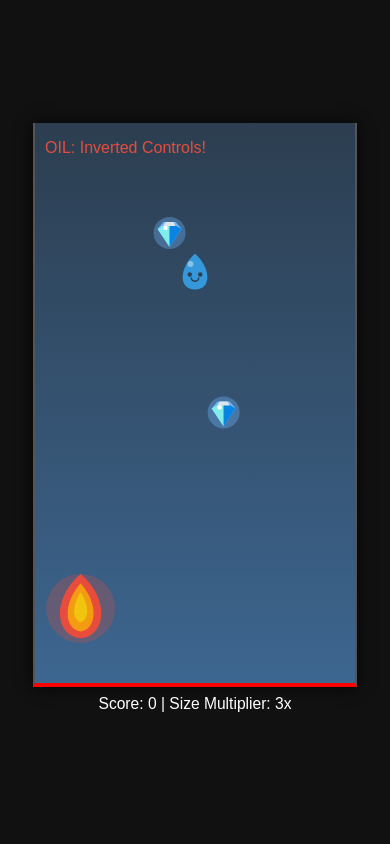
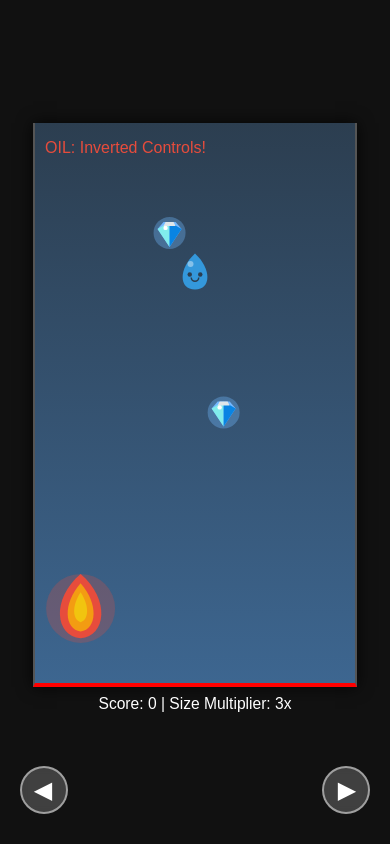
Before and after one commit to beumsk/drop, a plain HTML site: page index.html in a window 390 px wide. Drawn offline with Linux system fonts and the light colour scheme.

Commit message:
add mobile controls

```diff
--- a/index.css
+++ b/index.css
@@ -12,6 +12,9 @@ body {
   background-color: #111;
   color: white;
   font-family: sans-serif;
+  touch-action: none;
+  -webkit-user-select: none;
+  user-select: none;
 }
 
 canvas {
@@ -100,3 +103,49 @@ canvas {
 .menuBtn:active {
   transform: scale(0.95);
 }
+
+#mobile-controls {
+  position: absolute;
+  bottom: 30px;
+  width: 100%;
+  max-width: 400px;
+  display: flex;
+  justify-content: space-between;
+  padding: 0 20px;
+  box-sizing: border-box;
+  pointer-events: none;
+}
+@media screen and (min-width: 768px) {
+  #mobile-controls {
+    display: none;
+  }
+}
+
+.control-btn {
+  pointer-events: auto;
+  width: 48px;
+  height: 48px;
+  background: rgba(255, 255, 255, 0.2);
+  border: 2px solid rgba(255, 255, 255, 0.5);
+  border-radius: 50%;
+  color: white;
+  font-size: 24px;
+  display: flex;
+  justify-content: center;
+  align-items: center;
+  user-select: none;
+  -webkit-user-select: none;
+  outline: none;
+  backdrop-filter: blur(5px);
+  cursor: pointer;
+}
+#btn-left {
+  padding-right: 8px;
+}
+#btn-right {
+  padding-left: 8px;
+}
+
+.control-btn:active {
+  background: rgba(255, 255, 255, 0.5);
+}
--- a/index.html
+++ b/index.html
@@ -10,6 +10,11 @@
     <canvas id="gameCanvas" width="320" height="560"></canvas>
     <div id="ui">
       <p id="scoreDisplay">Score: 0</p>
+    </div>
+
+    <div id="mobile-controls">
+      <button id="btn-left" class="control-btn">◀</button>
+      <button id="btn-right" class="control-btn">▶</button>
     </div>
 
     <div id="gameOverUI" class="overlayUI">
--- a/index.js
+++ b/index.js
@@ -540,6 +540,33 @@ window.addEventListener("keyup", (e) => {
   if (keys.hasOwnProperty(e.key)) keys[e.key] = false;
 });
 
+const btnLeft = document.getElementById("btn-left");
+const btnRight = document.getElementById("btn-right");
+
+function bindTouchButton(element, keyName) {
+  const pressOn = (e) => {
+    e.preventDefault();
+    keys[keyName] = true;
+  };
+
+  const pressOff = (e) => {
+    e.preventDefault();
+    keys[keyName] = false;
+  };
+
+  element.addEventListener("touchstart", pressOn, { passive: false });
+  element.addEventListener("touchend", pressOff, { passive: false });
+  element.addEventListener("touchcancel", pressOff, { passive: false });
+
+  // Fallbacks for mouse clicks (testing mobile controls on desktop)
+  element.addEventListener("mousedown", pressOn);
+  element.addEventListener("mouseup", pressOff);
+  element.addEventListener("mouseleave", pressOff);
+}
+
+bindTouchButton(btnLeft, "ArrowLeft");
+bindTouchButton(btnRight, "ArrowRight");
+
 function initGame() {
   player = new Player();
   entities = [];
```
Also changed, not shown: README.md.
